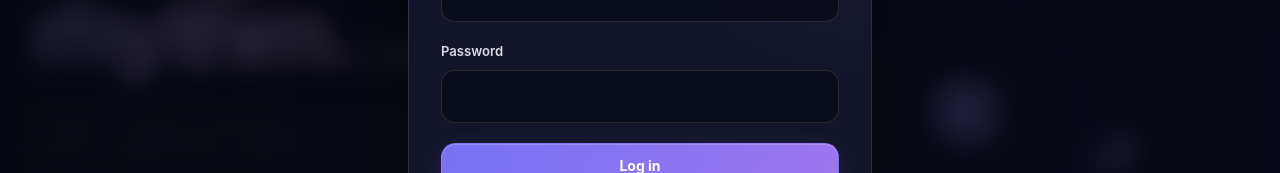
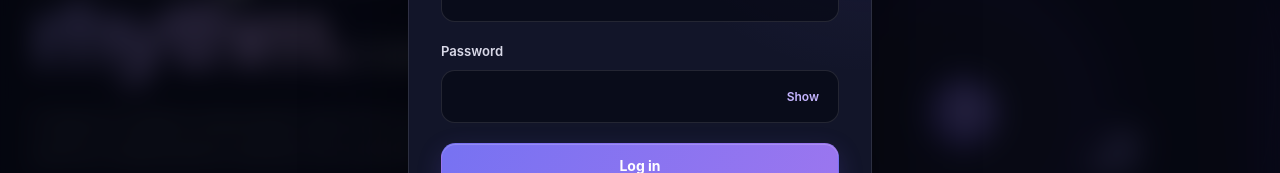
Before and after one commit to prasadsahotre/NoteVerse, a React (Vite) app in the folder frontend/: page / in a window 1280 px wide. Both pictures are taken after a click on the button "Log in". Shown: the part 373-546 px from the top of the page. Built offline with nearby package versions, Linux system fonts and the light colour scheme.

Commit message:
feat(frontend): add show hide password toggle

```diff
--- a/frontend/src/pages/HomePage.tsx
+++ b/frontend/src/pages/HomePage.tsx
@@ -32,6 +32,8 @@ function HomePage() {
   const [confirmation, setConfirmation] = useState('')
   const [email, setEmail] = useState('')
   const [password, setPassword] = useState('')
+  const [showPassword, setShowPassword] = useState(false)
+  const [showConfirmation, setShowConfirmation] = useState(false)
   const [loginError, setLoginError] = useState('')
   const [isLoggingIn, setIsLoggingIn] = useState(false)
 
@@ -419,7 +421,18 @@ function HomePage() {
 
                 <div>
                   <label htmlFor="auth-password" className="nv-field-label">Password</label>
-                  <input id="auth-password" type="password" autoComplete={modalMode === 'login' ? 'current-password' : 'new-password'} value={password} onChange={(event) => setPassword(event.target.value)} minLength={modalMode === 'signup' ? 8 : undefined} required className="nv-field" />
+                  <div className="relative">
+                    <input id="auth-password" type={showPassword ? 'text' : 'password'} autoComplete={modalMode === 'login' ? 'current-password' : 'new-password'} value={password} onChange={(event) => setPassword(event.target.value)} minLength={modalMode === 'signup' ? 8 : undefined} required className="nv-field pr-16" />
+                    <button
+                      type="button"
+                      onClick={() => setShowPassword((visible) => !visible)}
+                      className="absolute inset-y-0 right-3 my-auto h-fit rounded-md px-2 py-1 text-xs font-semibold text-violet-300 transition hover:bg-white/5 hover:text-white focus-visible:outline focus-visible:outline-2 focus-visible:outline-violet-300"
+                      aria-label={showPassword ? 'Hide password' : 'Show password'}
+                      aria-pressed={showPassword}
+                    >
+                      {showPassword ? 'Hide' : 'Show'}
+                    </button>
+                  </div>
                   {modalMode === 'signup' && (
                     <div className="mt-3 text-xs leading-5 text-slate-400" aria-live="polite">
                       <p>Password strength: <span className="font-semibold text-violet-300">{getPasswordFeedback(password).label}</span></p>
@@ -433,7 +446,18 @@ function HomePage() {
                 {modalMode === 'signup' && (
                   <div>
                     <label htmlFor="auth-confirm-password" className="nv-field-label">Confirm password</label>
-                    <input id="auth-confirm-password" type="password" autoComplete="new-password" value={confirmation} onChange={(event) => setConfirmation(event.target.value)} required className="nv-field" />
+                    <div className="relative">
+                      <input id="auth-confirm-password" type={showConfirmation ? 'text' : 'password'} autoComplete="new-password" value={confirmation} onChange={(event) => setConfirmation(event.target.value)} required className="nv-field pr-16" />
+                      <button
+                        type="button"
+                        onClick={() => setShowConfirmation((visible) => !visible)}
+                        className="absolute inset-y-0 right-3 my-auto h-fit rounded-md px-2 py-1 text-xs font-semibold text-violet-300 transition hover:bg-white/5 hover:text-white focus-visible:outline focus-visible:outline-2 focus-visible:outline-violet-300"
+                        aria-label={showConfirmation ? 'Hide confirmation password' : 'Show confirmation password'}
+                        aria-pressed={showConfirmation}
+                      >
+                        {showConfirmation ? 'Hide' : 'Show'}
+                      </button>
+                    </div>
                     {confirmation && password !== confirmation && <p className="mt-2 text-sm text-rose-300">Passwords do not match.</p>}
                   </div>
                 )}
```
